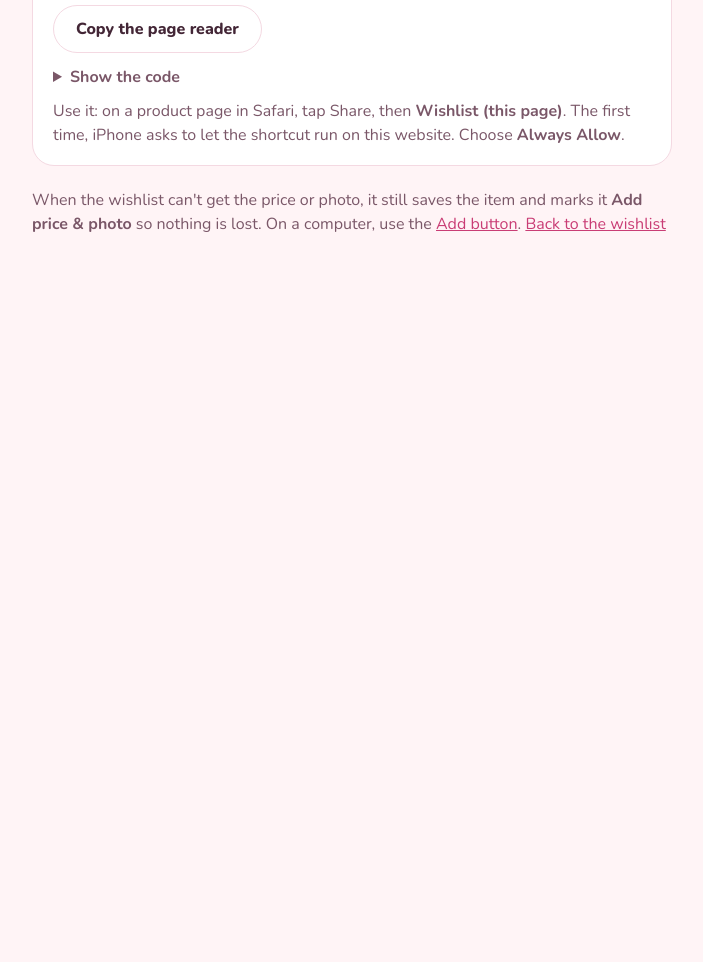
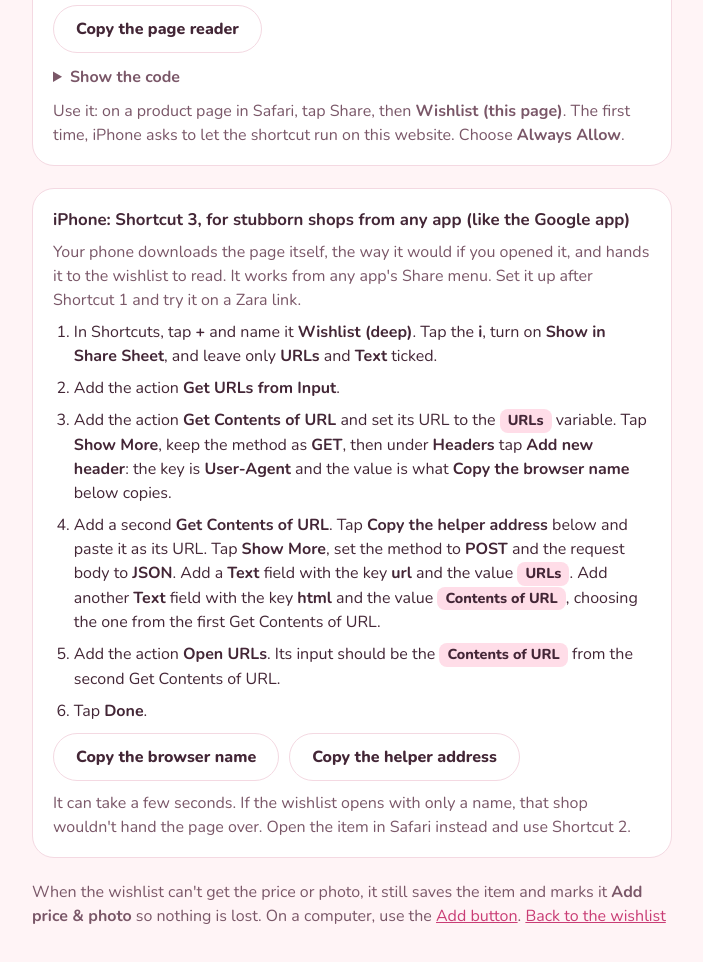
Before and after one commit to avabrooks/eves-wishlist, a plain HTML site: page iphone-share.html in a window 1280 px wide. Shown: the part 1073-2035 px from the top of the page, without its empty margins (288-991 px from the left). Before the commit the page ends 1373 px from the top, so only its background shows below. Drawn offline with nearby package versions, Linux system fonts and the light colour scheme.

Commit message:
Add files via upload

```diff
--- a/iphone-share.html
+++ b/iphone-share.html
@@ -68,6 +68,21 @@ kbd{background:var(--soft);border-radius:6px;padding:1px 6px;font:700 .85em ui-m
     <p class="muted" style="margin-top:10px">Use it: on a product page in Safari, tap Share, then <b>Wishlist (this page)</b>. The first time, iPhone asks to let the shortcut run on this website. Choose <b>Always Allow</b>.</p>
   </div>
 
+  <div class="card">
+    <h2>iPhone: Shortcut 3, for stubborn shops from any app (like the Google app)</h2>
+    <p class="muted">Your phone downloads the page itself, the way it would if you opened it, and hands it to the wishlist to read. It works from any app's Share menu. Set it up after Shortcut 1 and try it on a Zara link.</p>
+    <ol>
+      <li>In Shortcuts, tap <b>+</b> and name it <b>Wishlist (deep)</b>. Tap the <b>i</b>, turn on <b>Show in Share Sheet</b>, and leave only <b>URLs</b> and <b>Text</b> ticked.</li>
+      <li>Add the action <b>Get URLs from Input</b>.</li>
+      <li>Add the action <b>Get Contents of URL</b> and set its URL to the <span class="pill">URLs</span> variable. Tap <b>Show More</b>, keep the method as <b>GET</b>, then under <b>Headers</b> tap <b>Add new header</b>: the key is <b>User-Agent</b> and the value is what <b>Copy the browser name</b> below copies.</li>
+      <li>Add a second <b>Get Contents of URL</b>. Tap <b>Copy the helper address</b> below and paste it as its URL. Tap <b>Show More</b>, set the method to <b>POST</b> and the request body to <b>JSON</b>. Add a <b>Text</b> field with the key <b>url</b> and the value <span class="pill">URLs</span>. Add another <b>Text</b> field with the key <b>html</b> and the value <span class="pill">Contents of URL</span>, choosing the one from the first Get Contents of URL.</li>
+      <li>Add the action <b>Open URLs</b>. Its input should be the <span class="pill">Contents of URL</span> from the second Get Contents of URL.</li>
+      <li>Tap <b>Done</b>.</li>
+    </ol>
+    <div class="copyrow"><button class="btn ghost" type="button" id="copyUa">Copy the browser name</button><span class="ok" id="copiedUa" hidden>Copied</span><button class="btn ghost" type="button" id="copyGo">Copy the helper address</button><span class="ok" id="copiedGo" hidden>Copied</span></div>
+    <p class="muted" style="margin-top:10px">It can take a few seconds. If the wishlist opens with only a name, that shop wouldn't hand the page over. Open the item in Safari instead and use Shortcut 2.</p>
+  </div>
+
   <p class="muted">When the wishlist can't get the price or photo, it still saves the item and marks it <b>Add price &amp; photo</b> so nothing is lost. On a computer, use the <a href="add-button.html">Add button</a>. <a href="./">Back to the wishlist</a></p>
 </main>
 <script>
@@ -85,6 +100,8 @@ kbd{background:var(--soft);border-radius:6px;padding:1px 6px;font:700 .85em ui-m
   }
   wire('copyStart', start, 'copiedStart');
   wire('copyCode', code, 'copiedCode');
+  wire('copyUa', 'Mozilla/5.0 (iPhone; CPU iPhone OS 17_5 like Mac OS X) AppleWebKit/605.1.15 (KHTML, like Gecko) Version/17.5 Mobile/15E148 Safari/604.1', 'copiedUa');
+  wire('copyGo', 'https://wishlist-fetch.avacbrooks.workers.dev/go', 'copiedGo');
 })();
 </script>
 </body>
```
